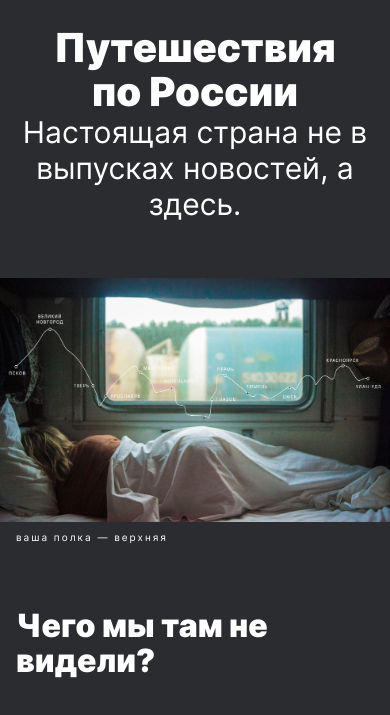
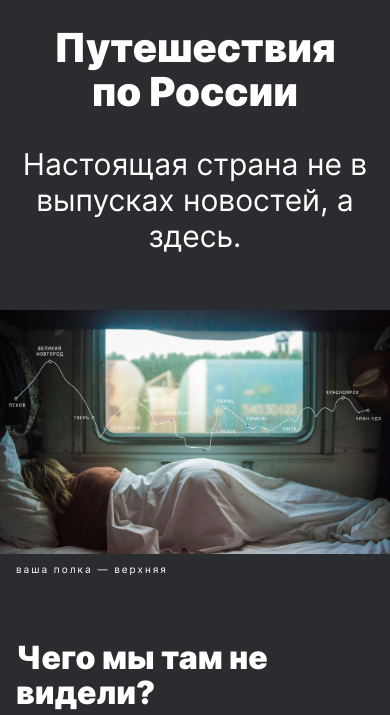
Before and after one commit to KirillTsurkan/russian-travel, a plain HTML site: page index.html in a window 390 px wide. Shown: the part 80-795 px from the top of the page. Drawn offline with Linux system fonts and the light colour scheme.

Commit message:
добавлен паддинг в лид

```diff
--- a/blocks/lead/__subtitle/lead__subtitle.css
+++ b/blocks/lead/__subtitle/lead__subtitle.css
@@ -17,6 +17,12 @@
   }
 }
 
+@media screen and (min-width: 321px) and (max-width: 767px) {
+  .lead__subtitle {
+    padding-top: 32px;
+  }
+}
+
 @media screen and (max-width: 320px) {
   .lead__subtitle {
     font-size: 16px;
```
